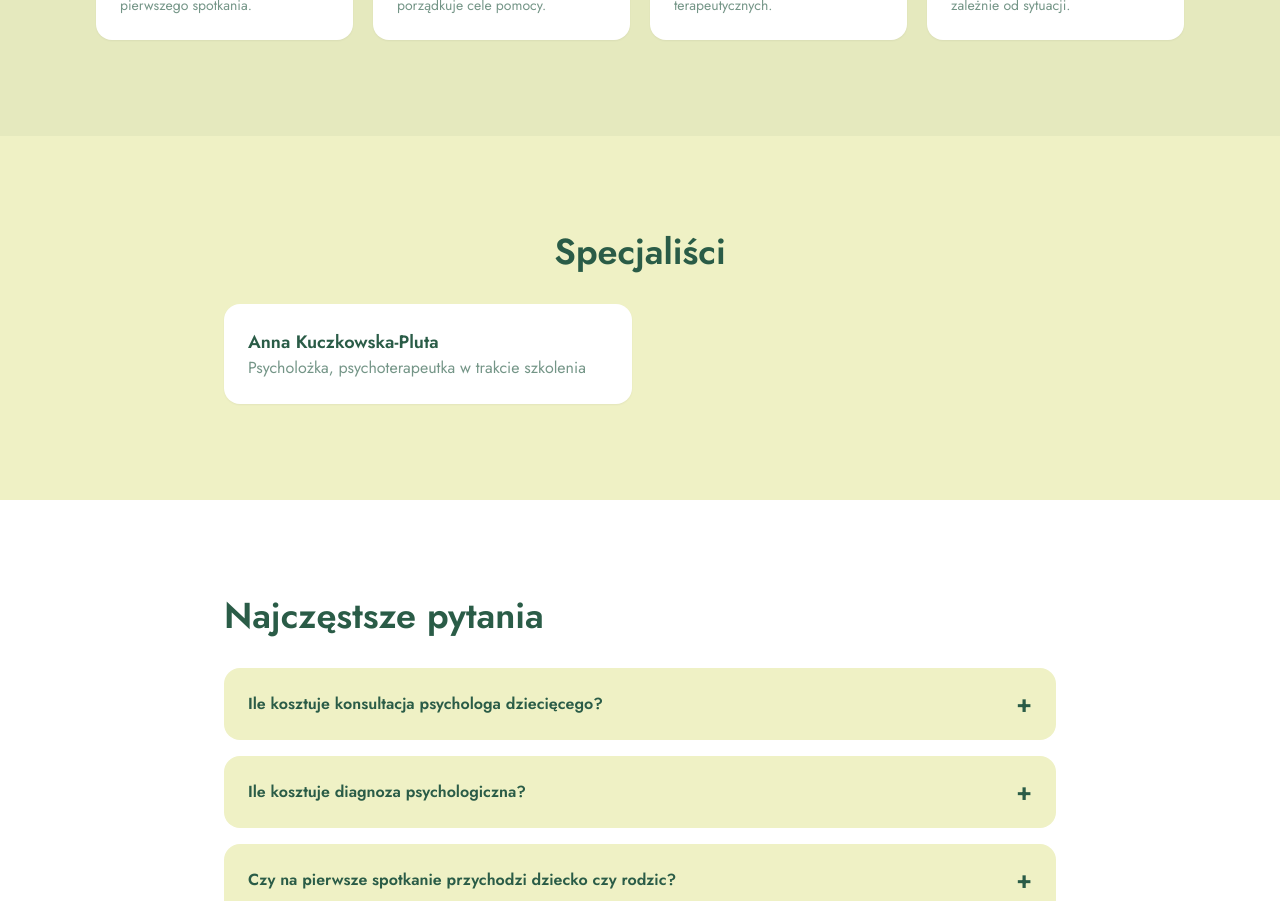
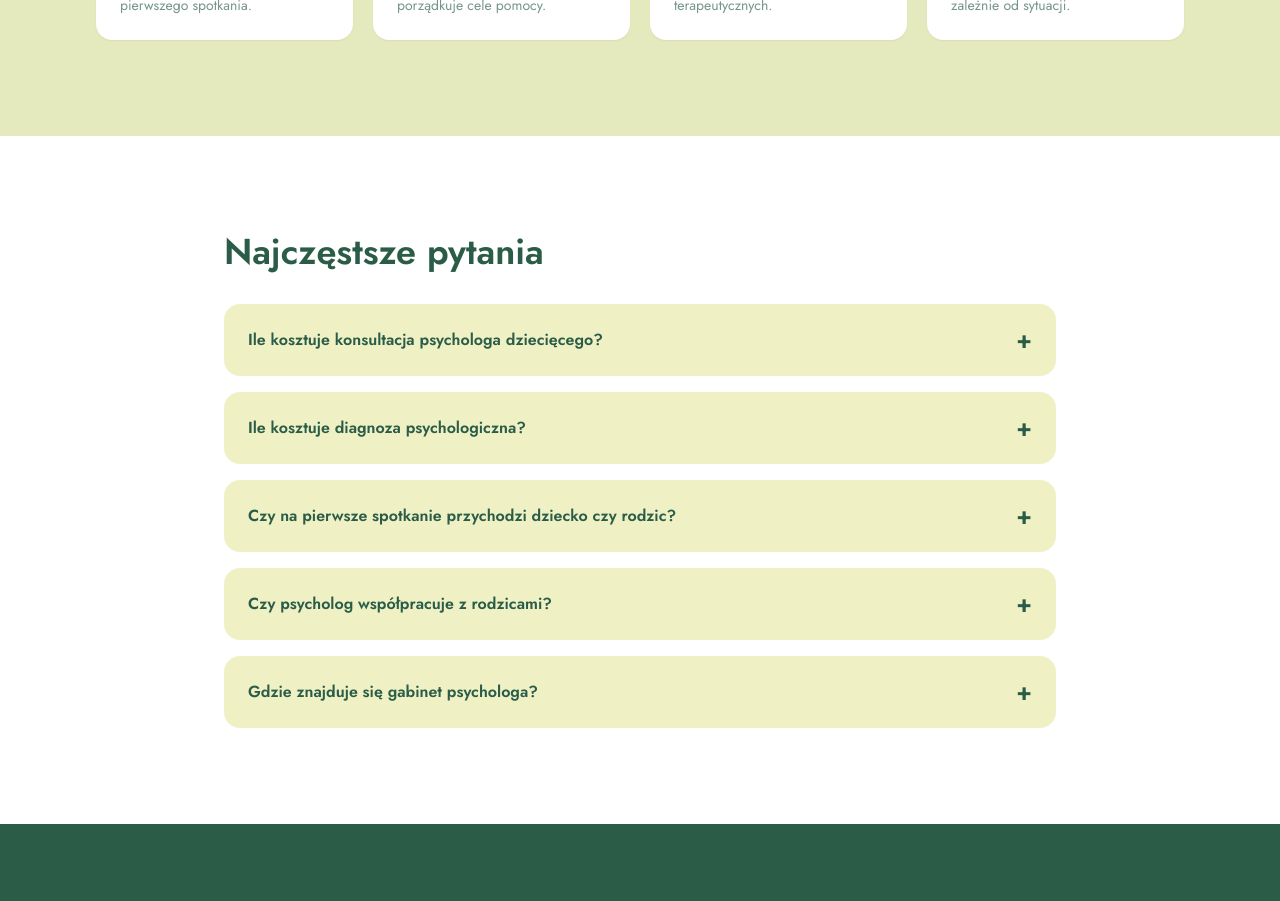
Before and after one commit to PolanaPrzygody/polanaprzygody-pl, a Next.js app: page /psycholog-dzieciecy in a window 1280 px wide. Shown: the part 1960-2861 px from the top of the page. Built offline with nearby package versions, Linux system fonts and the light colour scheme.

Commit message:
fix: remove specialists from service pages

```diff
--- a/src/app/integracja-sensoryczna/page.tsx
+++ b/src/app/integracja-sensoryczna/page.tsx
@@ -55,18 +55,6 @@ const data: ServiceLandingData = {
     {
       title: "Terapia",
       description: "Jeśli jest wskazana, rozpoczynamy regularne, indywidualne zajęcia SI.",
-    },
-  ],
-  specialists: [
-    {
-      name: "Weronika Saczewska",
-      role: "Terapeutka integracji sensorycznej",
-      id: "weronika-saczewska",
-    },
-    {
-      name: "Anna Kuczkowska-Pluta",
-      role: "Psycholożka, posiada kwalifikacje w zakresie SI",
-      id: "anna-kuczkowska-pluta",
     },
   ],
   faq: [
--- a/src/app/psycholog-dzieciecy/page.tsx
+++ b/src/app/psycholog-dzieciecy/page.tsx
@@ -56,13 +56,6 @@ const data: ServiceLandingData = {
     {
       title: "Dalsze wsparcie",
       description: "Praca może obejmować dziecko, rodziców lub całą rodzinę — zależnie od sytuacji.",
-    },
-  ],
-  specialists: [
-    {
-      name: "Anna Kuczkowska-Pluta",
-      role: "Psycholożka, psychoterapeutka w trakcie szkolenia",
-      id: "anna-kuczkowska-pluta",
     },
   ],
   faq: [
--- a/src/app/trening-umiejetnosci-spolecznych/page.tsx
+++ b/src/app/trening-umiejetnosci-spolecznych/page.tsx
@@ -55,18 +55,6 @@ const data: ServiceLandingData = {
     {
       title: "Informacja dla rodzica",
       description: "Rodzic otrzymuje informacje wspierające utrwalanie ćwiczonych umiejętności na co dzień.",
-    },
-  ],
-  specialists: [
-    {
-      name: "Weronika Saczewska",
-      role: "Certyfikowana trenerka TUS",
-      id: "weronika-saczewska",
-    },
-    {
-      name: "Anna Kuczkowska-Pluta",
-      role: "Certyfikowana trenerka TUS",
-      id: "anna-kuczkowska-pluta",
     },
   ],
   faq: [
--- a/src/components/ServiceLandingPage.tsx
+++ b/src/components/ServiceLandingPage.tsx
@@ -16,7 +16,6 @@ export interface ServiceLandingData {
   scopeTitle: string;
   scope: string[];
   process: Array<{ title: string; description: string }>;
-  specialists: Array<{ name: string; role: string; id: string }>;
   faq: Array<{ question: string; answer: string }>;
   related: Array<{ label: string; href: string }>;
 }
@@ -154,26 +153,6 @@ export function ServiceLandingPage({ data }: { data: ServiceLandingData }) {
         </div>
       </section>
 
-      <section className="bg-polana-straw py-16 md:py-24">
-        <div className="max-w-4xl mx-auto px-4 sm:px-6 lg:px-8">
-          <h2 className="text-3xl md:text-4xl font-semibold text-polana-dark-green mb-8 text-center">
-            Specjaliści
-          </h2>
-          <div className="grid sm:grid-cols-2 gap-4">
-            {data.specialists.map((specialist) => (
-              <Link
-                key={specialist.id}
-                href={`/terapeuci#${specialist.id}`}
-                className="block bg-white rounded-2xl p-6 shadow-sm hover:shadow-md transition-shadow"
-              >
-                <h3 className="font-semibold text-polana-dark-green text-lg">{specialist.name}</h3>
-                <p className="text-polana-dark-green/65">{specialist.role}</p>
-              </Link>
-            ))}
-          </div>
-        </div>
-      </section>
-
       <section className="bg-white py-16 md:py-24">
         <div className="max-w-4xl mx-auto px-4 sm:px-6 lg:px-8">
           <h2 className="text-3xl md:text-4xl font-semibold text-polana-dark-green mb-8">
```
